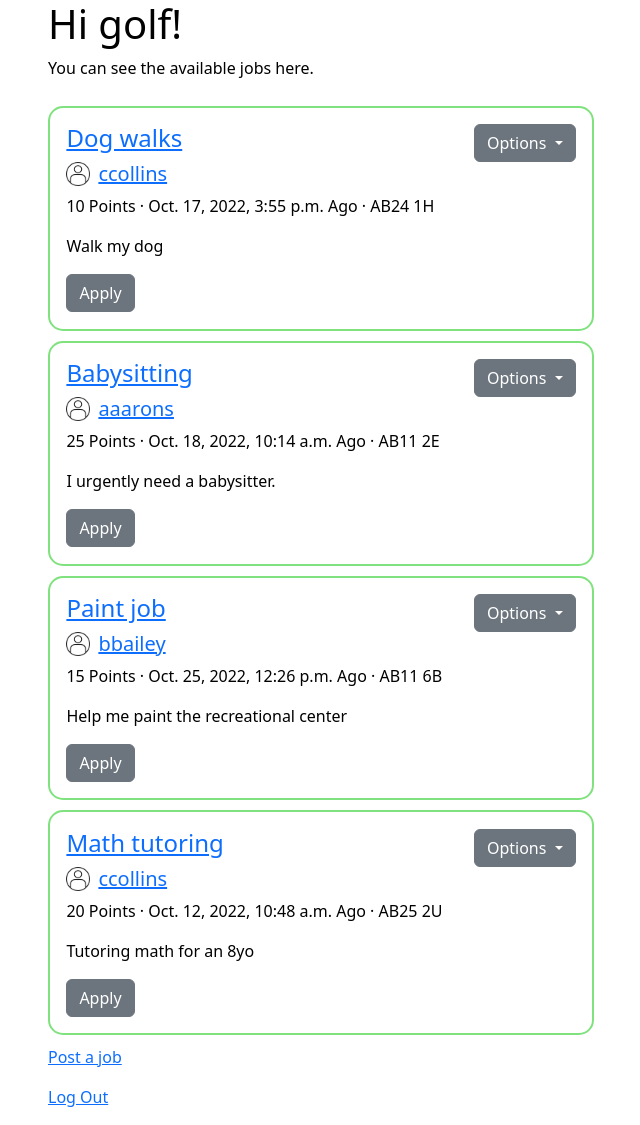
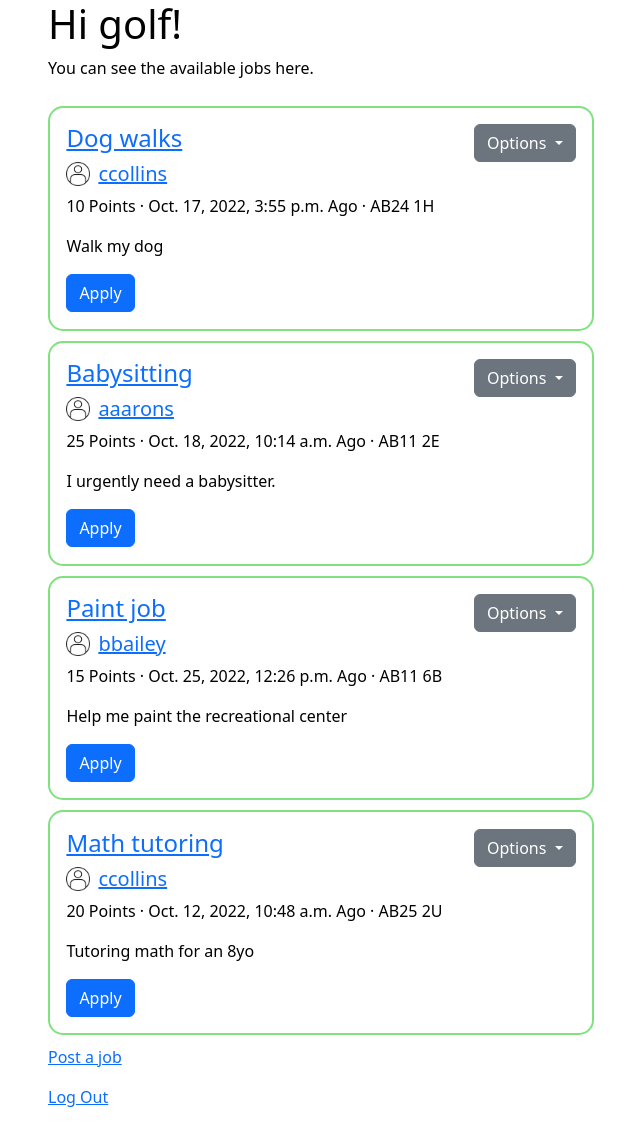
Before and after one commit to o-brand/aidoo, a Django app: page /jobs/ in a window 1280 px wide. Shown: the whole page, without its empty margins (34-674 px from the left). Run offline with Django 4.2, Linux system fonts and the light colour scheme; a user stored in the database is signed in; data comes from the database, SQL or seed files in the repository; both versions use the stored data as it was after the commit; some libraries are stand-ins or nearby versions.

Commit message:
primary button fix

```diff
--- a/Golf/templates/home.html
+++ b/Golf/templates/home.html
@@ -32,7 +32,7 @@
                     </a>
                     <p>{{ job.points }} Points · {{ job.posting_time }} Ago · {{ job.location }}</p>
                     <p>{{ job.job_short_description }}</p>
-                    <button class="btn btn-secondary">Apply</button>
+                    <button class="btn btn-primary">Apply</button>
                 </div>
             {% endfor %}
         </div>
```
Also changed, not shown: Golf/db.sqlite3.
